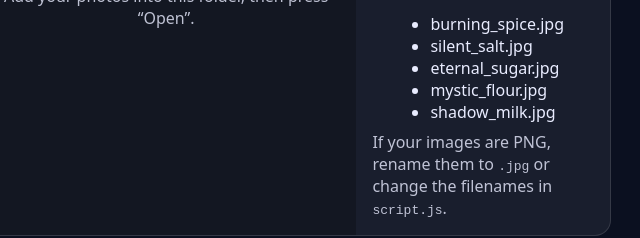
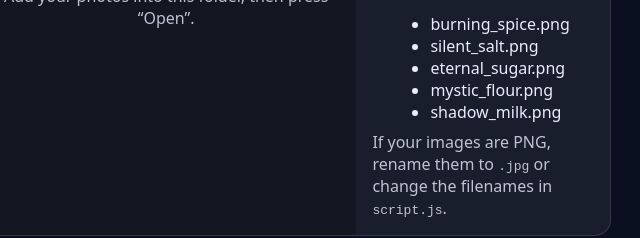
Before and after one commit to ballzue/Silentsaltshaun, a plain HTML site: page index.html in a window 1280 px wide. Shown: the part 328-566 px from the top of the page, 199-839 px from the left. Drawn offline with Linux system fonts and the light colour scheme.

Commit message:
Change image file extensions from .jpg to .pngg
G

```diff
--- a/index.html
+++ b/index.html
@@ -39,11 +39,11 @@
               <li>Put these image files in the <strong>same folder</strong> as this HTML:</li>
             </ol>
             <ul class="files">
-              <li>burning_spice.jpg</li>
-              <li>silent_salt.jpg</li>
-              <li>eternal_sugar.jpg</li>
-              <li>mystic_flour.jpg</li>
-              <li>shadow_milk.jpg</li>
+              <li>burning_spice.png</li>
+              <li>silent_salt.png</li>
+              <li>eternal_sugar.png</li>
+              <li>mystic_flour.png</li>
+              <li>shadow_milk.png</li>
             </ul>
             <p class="note">If your images are PNG, rename them to <code>.jpg</code> or change the filenames in <code>script.js</code>.</p>
           </details>
```
